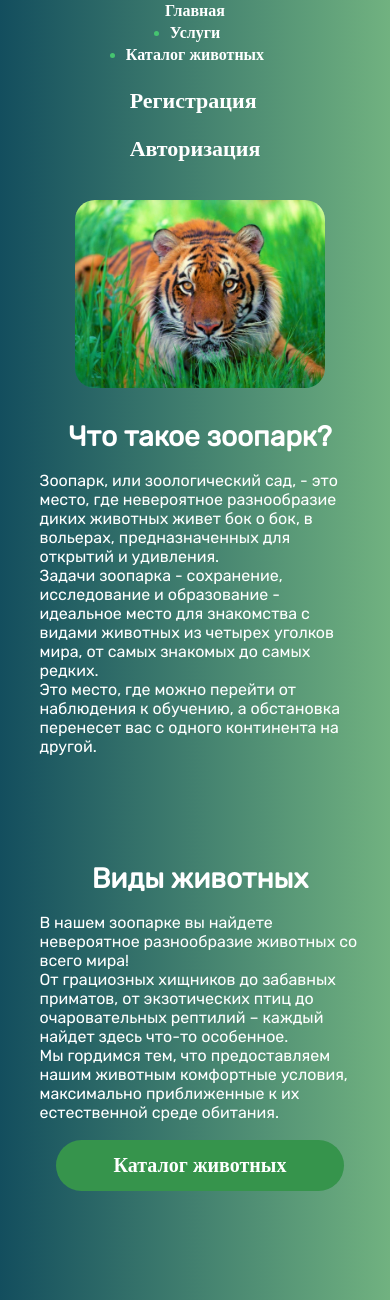
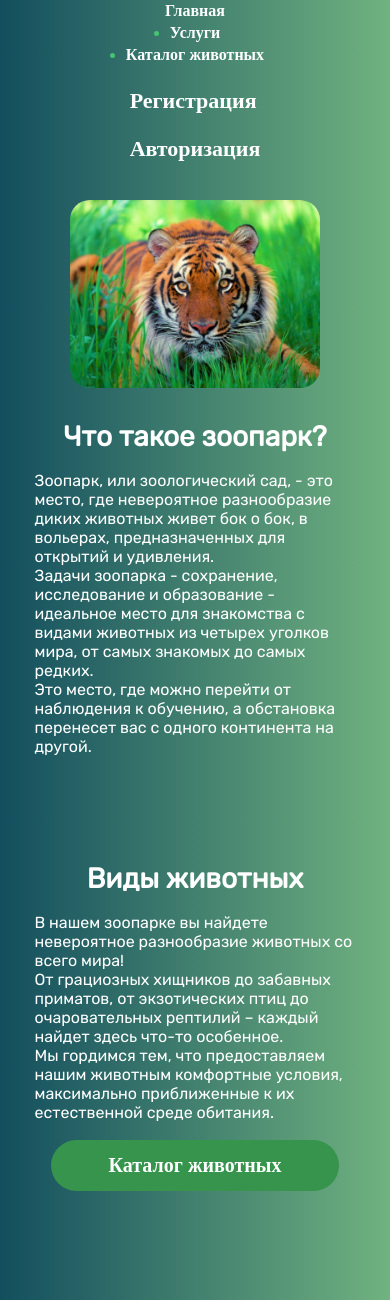
Before and after one commit to Kudzuki/kudzuki.github.io, a PHP site: page /Zooparc/index.html in a window 390 px wide. Shown: the part 200-1500 px from the top of the page. Run offline with PHP 8.4, Linux system fonts and the light colour scheme.

Commit message:
Update style.css

```diff
--- a/Zooparc/css/style.css
+++ b/Zooparc/css/style.css
@@ -394,7 +394,10 @@ footer {
     font-size: 16px;
     margin:0px;
   }
-
+  .info{
+    margin-left: 0px;
+    margin-right: 0px;
+  }
   .logo h1 {
     font-size: 26px;
   }
```
